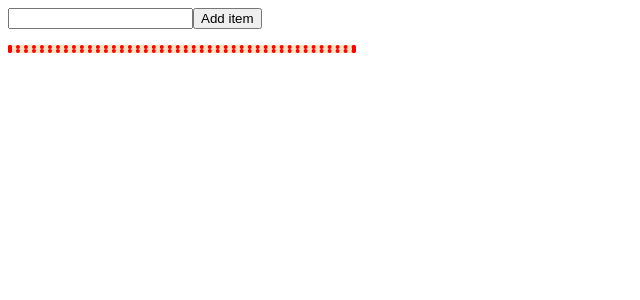
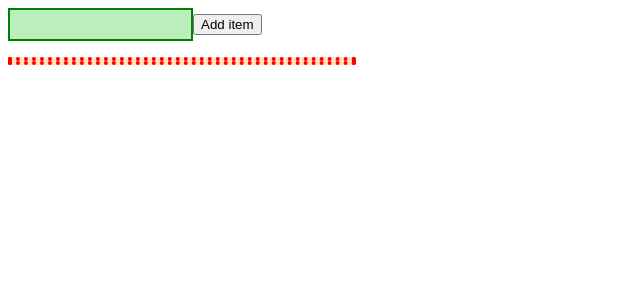
Before and after one commit to freshcodeAlice/fd-react-welcome, a React (Create React App) app: page / in a window 1280 px wide. Shown: the top 300 px of the page, without its empty margins (0-640 px from the left). Built offline with nearby package versions, Linux system fonts and the light colour scheme.

Commit message:
classnames

```diff
--- a/package.json
+++ b/package.json
@@ -6,6 +6,7 @@
     "@testing-library/jest-dom": "^5.16.5",
     "@testing-library/react": "^13.4.0",
     "@testing-library/user-event": "^13.5.0",
+    "classnames": "^2.3.2",
     "date-fns": "^2.29.3",
     "react": "^18.2.0",
     "react-dom": "^18.2.0",
--- a/src/components/TodoList/TodoForm/index.js
+++ b/src/components/TodoList/TodoForm/index.js
@@ -1,5 +1,6 @@
 import React, { Component } from 'react';
 import styles from './TodoForm.module.css';
+import cx from 'classnames';
 
 
 class TodoForm extends Component {
@@ -36,10 +37,10 @@ class TodoForm extends Component {
 
     render() {
         const {todo, isInputValid} = this.state;
-        const cnames = cx({
-
-        })
- //       const cnames = `${styles.input} ${isInputValid ? [styles.valid] : [styles.invalid]}`
+        const cnames = cx([styles.input], {
+            [styles.valid]: isInputValid,
+            [styles.invalid]: !isInputValid
+        });
         return (
             <form onSubmit={this.submitHandler} >
             <input
@@ -56,34 +57,6 @@ class TodoForm extends Component {
 }
 
 
-/*
-objectClassNames = {
-    className1: true,
-    className2: false,
-    className3: true
-} ---> 'className1 className3';
-
-*/
-
-function cx (objectClassNames){
-   return Object
-   .entries(objectClassNames)
-   .filter(([cln, condition]) => condition)
-   .map(([cln, condition]) => cln)
-   .join(' ');
-}
-
-/*
-1. Перетворити об'єкт в масив з масивами - Object.entries()
-{} -> [[className1, true], [className2, false], [className3, true]]
-2. Відфільтрувати масив за певною умовою: там, де другий елемент масиву (кортежу) - true - нам підходить
-[[className1, true], [className2, false], [className3, true]] -> [[className1, true], [className3, true]]
-3. Перетворити масив з масивами на масив, який містить тільки перші елементи підмасивів
-[[className1, true], [className3, true]] -> [className1, className3]
-4. Об'єднати цей масив у рядок
-[className1, className3] -> 'className1, className3'
-
-*/
 
 
 
```
Also changed, not shown: 1 other file (tests, documents, lock files or other folders).
